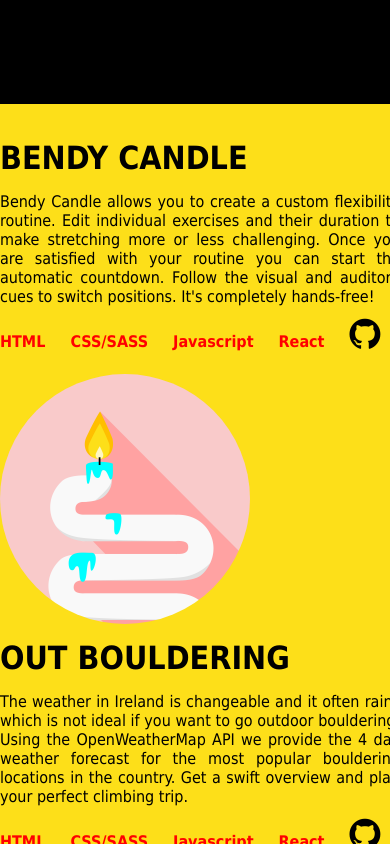
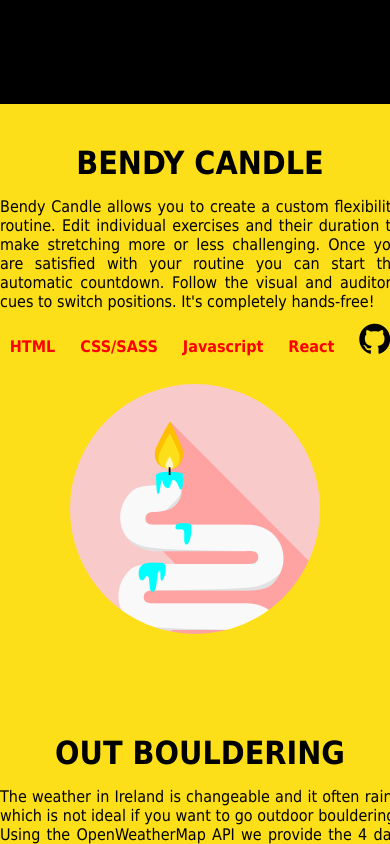
Before and after one commit to ElianeV/Nesting-doll-web-design, a React (Create React App) app: page / in a window 390 px wide. Shown: the part 740-1584 px from the top of the page. Built offline with nearby package versions, Linux system fonts and the light colour scheme.

Commit message:
2nd page 755px responsive

```diff
--- a/src/App.js
+++ b/src/App.js
@@ -190,7 +190,7 @@ function App() {
               <img src={ProjBottomLeft} />
             </div>
           </div>
-          <div className="Description DescriptionSmall">
+          <div className="Description DescriptionSmall Mystery">
             <h2>MYSTERY PROJECT</h2>
             <h3>This mystery project is still in the making.</h3>
             <p>
--- a/src/App.scss
+++ b/src/App.scss
@@ -354,29 +354,49 @@ nav {
 @media screen and (max-width: 755px) {
   .Projects {
     width: 100vw;
-    height: 2000px;
+    height: 1670px;
     .DescriptionBig {
       display: none;
     }
-
     .AllProjects {
       width: 100vw;
-      height: 1500px;
-      margin-top: 20px;
+      height: 1660px;
+      margin-top: 40px;
+      margin-bottom: 0;
+      padding: 0;
       flex-direction: column;
+      justify-content: flex-start;
       .Description {
         padding: 0;
-        margin: auto;
+        padding-bottom: 20px;
+        margin: 0 auto;
         width: 400px;
+        h2,
+        p {
+          text-align: center;
+        }
       }
       .DescriptionSmall {
         display: block;
       }
-      .ProjCoverTop {
+      .ProjCoverTop,
+      .ProjCoverBottom {
         display: none;
       }
-      .ProjCoverBottom {
-        display: none;
+      #Proj1,
+      #Proj2 {
+        margin: 0 auto;
+        margin-bottom: 100px;
+      }
+      #Proj3 {
+        margin: 0 auto;
+      }
+
+      .Mystery {
+        height: 120px;
+        h3 {
+          text-align: center;
+        }
       }
     }
   }
```
